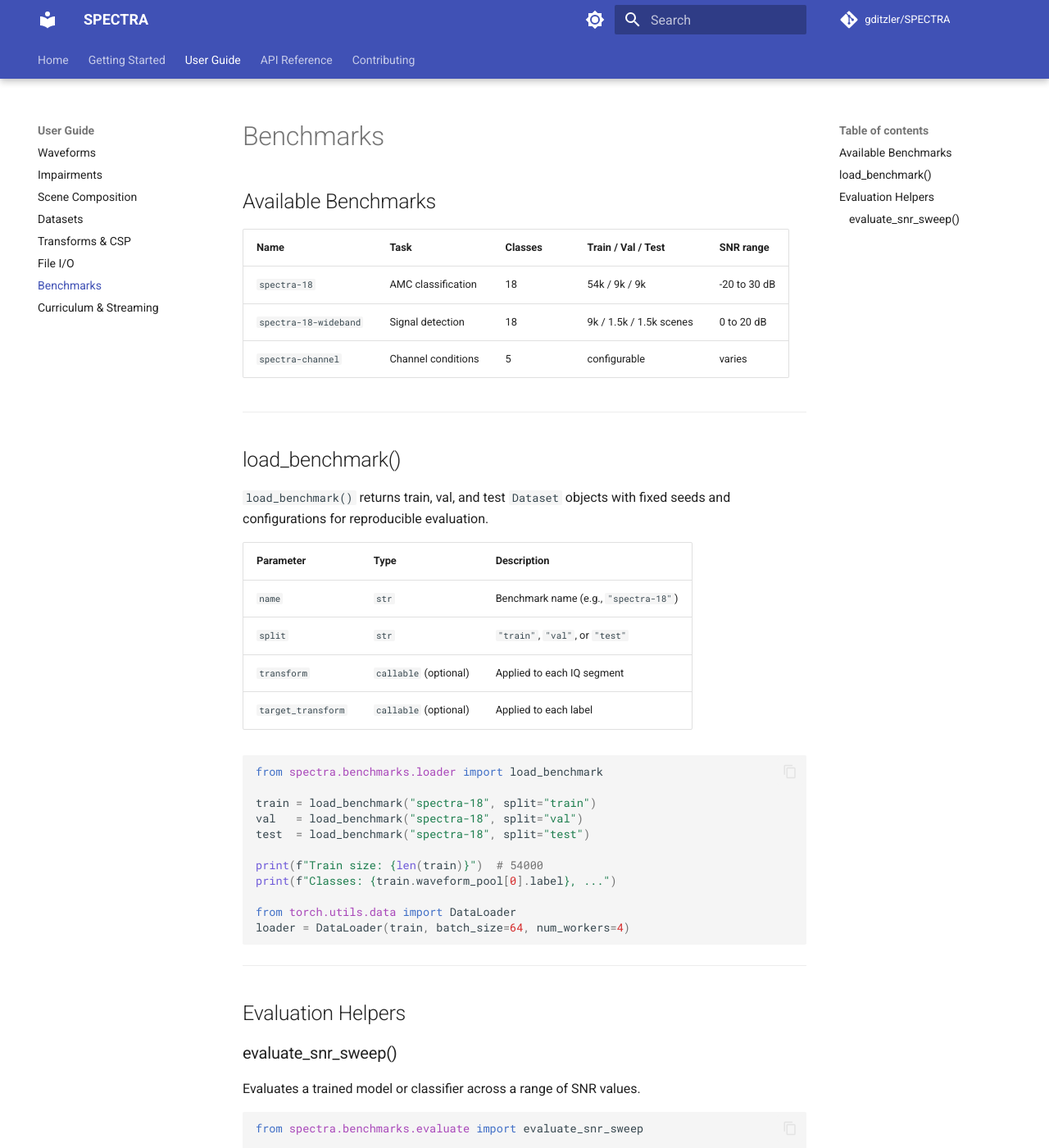
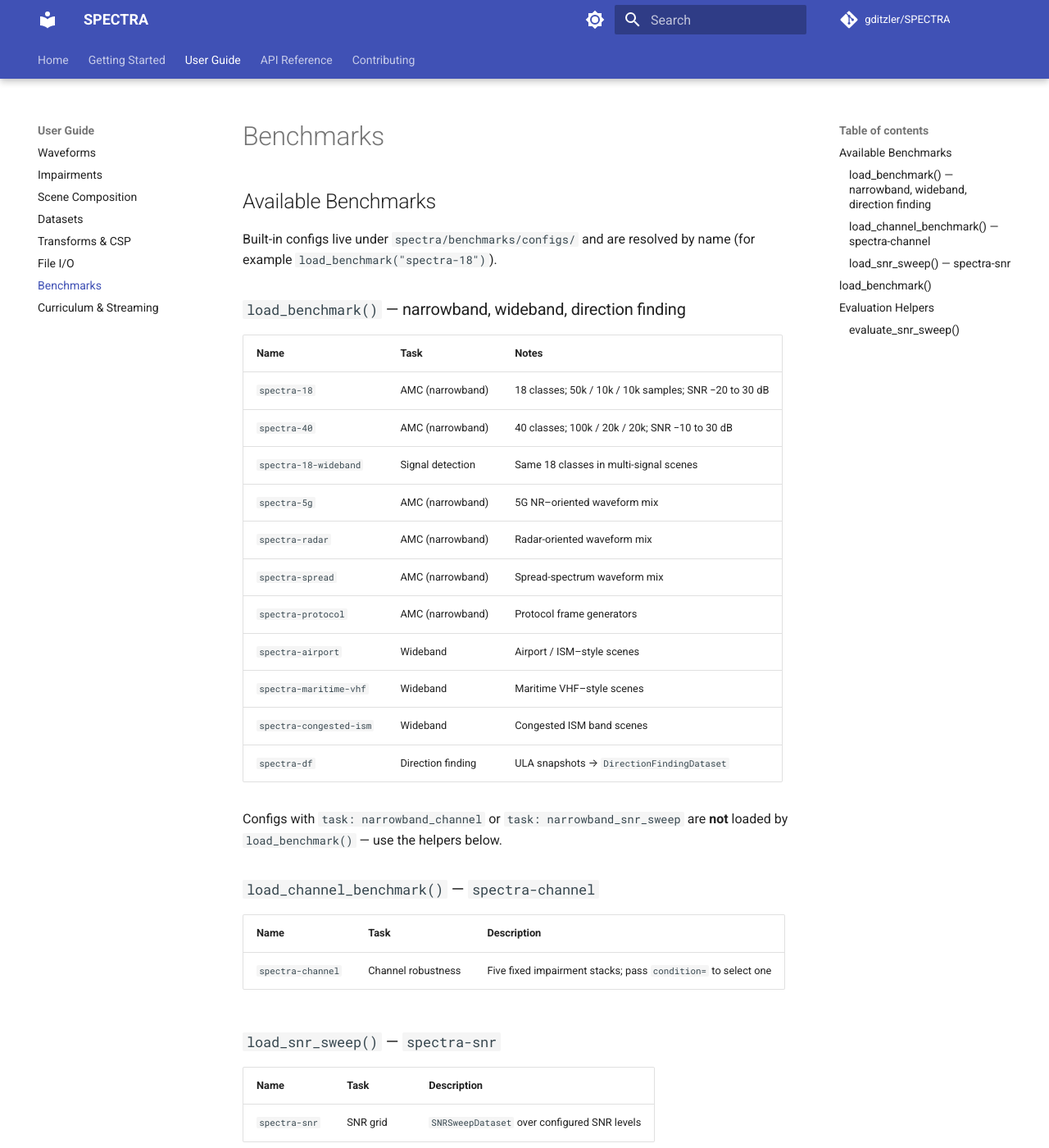
Before and after one commit to gditzler/SPECTRA, an MkDocs documentation site: the page built from docs/user-guide/benchmarks.md, in a window 1280 px wide and 1400 px high. Shown: the whole window at 82% size. Built offline with MkDocs 1.6.1 and Material for MkDocs 9.7.7, drawn with Linux system fonts in a browser that asks for light colours; comment, search, counter and statistics services are not loaded; some of the changed text lies outside the part shown.

Commit message:
docs: align benchmarks and feature counts with the codebase
Refresh MkDocs home, user-guide benchmarks, and concepts table (DoA datasets).
Update README and CLAUDE.md benchmark loader notes and impairment counts.

Co-authored-by: Gregory Ditzler <gregory.ditzler@gmail.com>

````diff
--- a/docs/user-guide/benchmarks.md
+++ b/docs/user-guide/benchmarks.md
@@ -2,25 +2,54 @@
 
 ## Available Benchmarks
 
-| Name | Task | Classes | Train / Val / Test | SNR range |
-|------|------|---------|-------------------|-----------|
-| `spectra-18` | AMC classification | 18 | 54k / 9k / 9k | -20 to 30 dB |
-| `spectra-18-wideband` | Signal detection | 18 | 9k / 1.5k / 1.5k scenes | 0 to 20 dB |
-| `spectra-channel` | Channel conditions | 5 | configurable | varies |
+Built-in configs live under `spectra/benchmarks/configs/` and are resolved by
+name (for example `load_benchmark("spectra-18")`).
+
+### `load_benchmark()` — narrowband, wideband, direction finding
+
+| Name | Task | Notes |
+|------|------|--------|
+| `spectra-18` | AMC (narrowband) | 18 classes; 50k / 10k / 10k samples; SNR −20 to 30 dB |
+| `spectra-40` | AMC (narrowband) | 40 classes; 100k / 20k / 20k; SNR −10 to 30 dB |
+| `spectra-18-wideband` | Signal detection | Same 18 classes in multi-signal scenes |
+| `spectra-5g` | AMC (narrowband) | 5G NR–oriented waveform mix |
+| `spectra-radar` | AMC (narrowband) | Radar-oriented waveform mix |
+| `spectra-spread` | AMC (narrowband) | Spread-spectrum waveform mix |
+| `spectra-protocol` | AMC (narrowband) | Protocol frame generators |
+| `spectra-airport` | Wideband | Airport / ISM–style scenes |
+| `spectra-maritime-vhf` | Wideband | Maritime VHF–style scenes |
+| `spectra-congested-ism` | Wideband | Congested ISM band scenes |
+| `spectra-df` | Direction finding | ULA snapshots → `DirectionFindingDataset` |
+
+Configs with `task: narrowband_channel` or `task: narrowband_snr_sweep` are **not**
+loaded by `load_benchmark()` — use the helpers below.
+
+### `load_channel_benchmark()` — `spectra-channel`
+
+| Name | Task | Description |
+|------|------|-------------|
+| `spectra-channel` | Channel robustness | Five fixed impairment stacks; pass `condition=` to select one |
+
+### `load_snr_sweep()` — `spectra-snr`
+
+| Name | Task | Description |
+|------|------|-------------|
+| `spectra-snr` | SNR grid | `SNRSweepDataset` over configured SNR levels |
 
 ---
 
 ## load_benchmark()
 
-`load_benchmark()` returns train, val, and test `Dataset` objects with fixed seeds
-and configurations for reproducible evaluation.
+`load_benchmark()` loads a YAML benchmark and returns a PyTorch `Dataset` (or a
+3-tuple when `split="all"`).
 
 | Parameter | Type | Description |
 |-----------|------|-------------|
-| `name` | `str` | Benchmark name (e.g., `"spectra-18"`) |
-| `split` | `str` | `"train"`, `"val"`, or `"test"` |
-| `transform` | `callable` (optional) | Applied to each IQ segment |
-| `target_transform` | `callable` (optional) | Applied to each label |
+| `name` | `str` | Built-in name (e.g. `"spectra-18"`) or path to a `.yaml` file |
+| `split` | `str` | `"train"`, `"val"`, `"test"`, or `"all"` |
+
+Returns a `NarrowbandDataset`, `WidebandDataset`, or `DirectionFindingDataset`
+depending on `task` in the YAML (`narrowband`, `wideband`, or `direction_finding`).
 
 ```python
 from spectra.benchmarks.loader import load_benchmark
@@ -29,11 +58,20 @@ train = load_benchmark("spectra-18", split="train")
 val   = load_benchmark("spectra-18", split="val")
 test  = load_benchmark("spectra-18", split="test")
 
-print(f"Train size: {len(train)}")  # 54000
+print(f"Train size: {len(train)}")  # 50000
 print(f"Classes: {train.waveform_pool[0].label}, ...")
 
 from torch.utils.data import DataLoader
 loader = DataLoader(train, batch_size=64, num_workers=4)
+```
+
+Direction-finding example (`spectra-df`):
+
+```python
+from spectra.benchmarks import load_benchmark
+
+ds = load_benchmark("spectra-df", split="train")
+iq, target = ds[0]  # iq: [n_elements, 2, num_snapshots], target: DirectionFindingTarget
 ```
 
 ---
````
Also changed, not shown: CLAUDE.md (+1 -1 lines), README.md (+7 -5 lines), docs/getting-started/concepts.md (+2 -0 lines), docs/index.md (+3 -3 lines).
